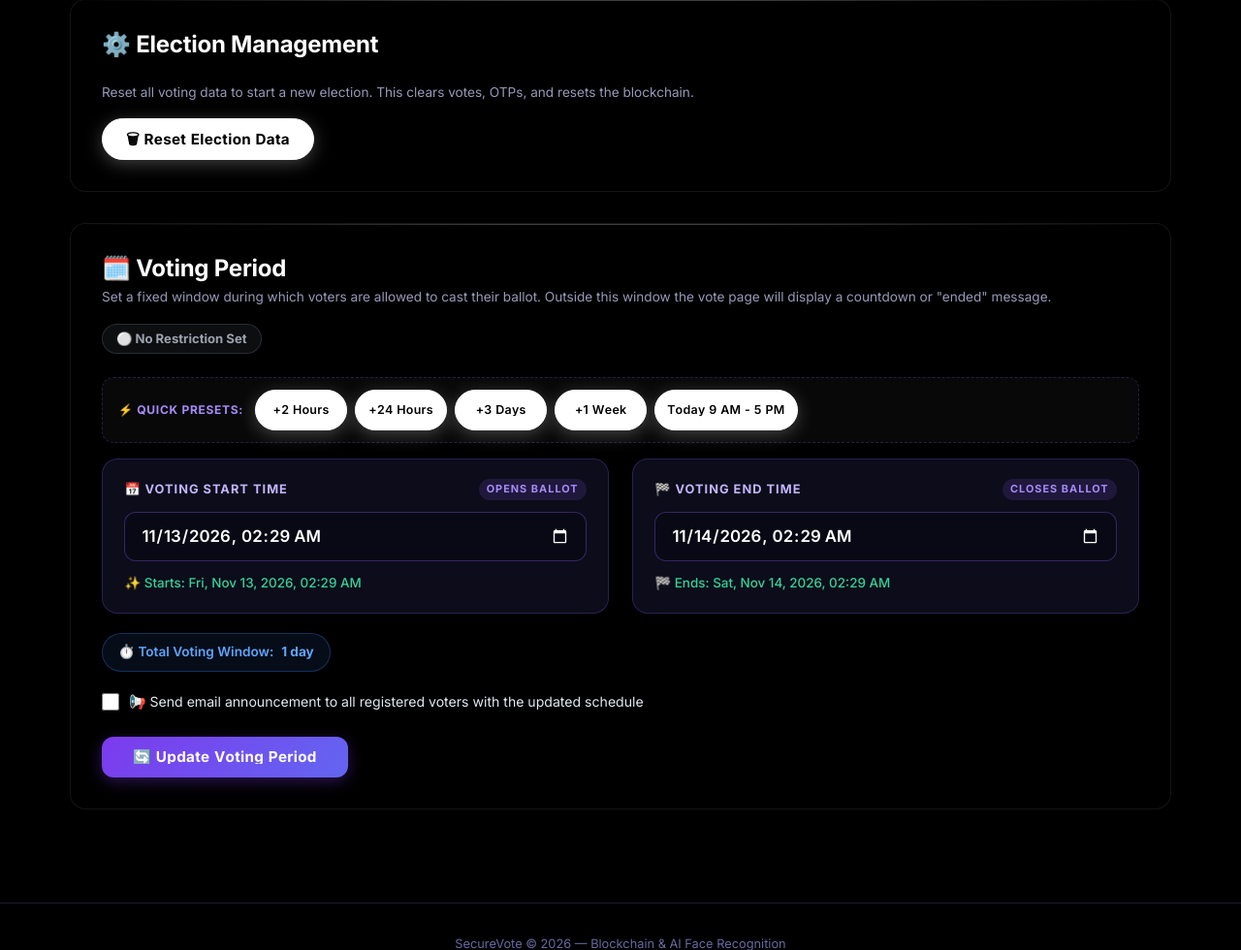
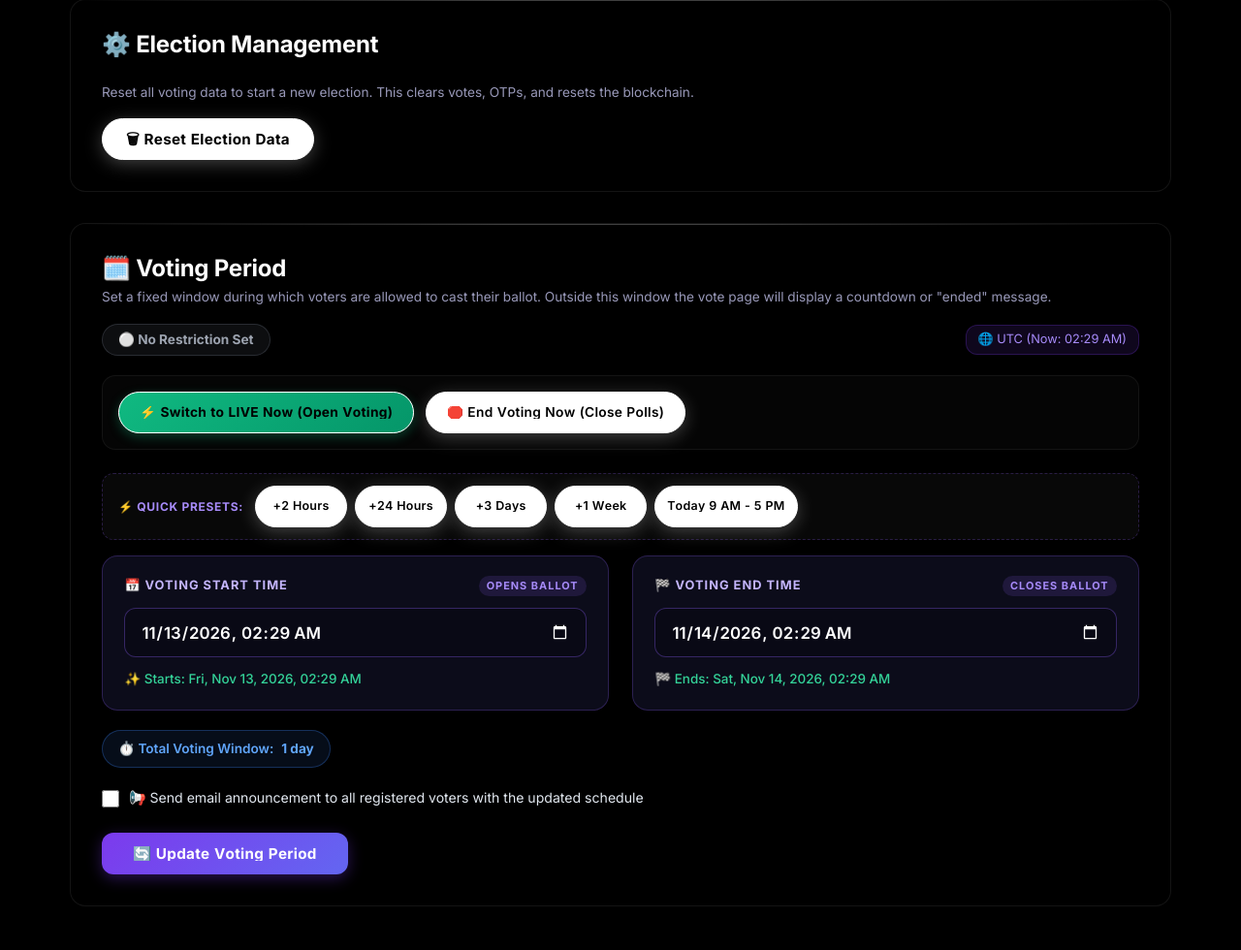
Before and after one commit to madhusudhanbalaji2003-ux/Online-voting-system-, a Flask app: page /admin/dashboard in a window 1280 px wide. Shown: the part 1265-2245 px from the top of the page at 97% size. Run offline with Flask 3, Linux system fonts and the light colour scheme; the visitor is signed in with stand-in values (Sample User, id 1); data comes from the database, SQL or seed files in the repository; both versions use the stored data as it was after the commit; parts of the project's set-up code (start-up, migrations or seed data) failed here and were passed over; some web fonts are replaced.

Commit message:
Fix voting period switching: resolve cloud UTC timezone mismatch, add instant Go Live and End Voting buttons, and clear stale past dates

```diff
--- a/app.py
+++ b/app.py
@@ -256,13 +256,19 @@ def init_db():
     except Exception:
         pass  # Column already exists
 
-    # Migrate: add voting_start / voting_end columns for time-period control
+    # Migrate: add voting_start / voting_end / client_tz_offset columns for time-period control
     for col in ("voting_start", "voting_end"):
         try:
             cursor.execute(f"ALTER TABLE elections ADD COLUMN {col} TEXT")
             conn.commit()
         except Exception:
             pass  # Column already exists
+
+    try:
+        cursor.execute("ALTER TABLE elections ADD COLUMN client_tz_offset INTEGER DEFAULT -330")
+        conn.commit()
+    except Exception:
+        pass
 
     # Create allowed_voters whitelist table (CSV import)
     cursor.executescript("""
@@ -485,22 +491,64 @@ def _auto_notify_voting_start(election_id):
     print(f"[Scheduler] Voting-start notifications sent: {sent} ok, {failed} failed.")
 
 
-def schedule_voting_start_job(election_id, start_dt):
+def get_election_time_context(election) -> Tuple[datetime, str]:
+    """
+    Return (current_now_in_election_tz, status) where status is:
+    'not_set' | 'scheduled' | 'active' | 'ended'
+
+    Resolves cloud server timezone offsets (e.g. Render UTC vs voter's local IST).
+    """
+    if not election:
+        return datetime.now(), "not_set"
+
+    vs = election["voting_start"]
+    ve = election["voting_end"]
+    if not vs or not ve:
+        return datetime.now(), "not_set"
+
+    tz_offset_min = -330  # Default to IST (UTC+5:30) if unset
+    try:
+        if "client_tz_offset" in election.keys() and election["client_tz_offset"] is not None:
+            tz_offset_min = int(election["client_tz_offset"])
+    except Exception:
+        pass
+
+    # JavaScript getTimezoneOffset(): IST is -330 min, so client_tz = UTC - (-330) = UTC + 330 (+5:30)
+    client_tz = timezone(timedelta(minutes=-tz_offset_min))
+    current_now = datetime.now(timezone.utc).astimezone(client_tz).replace(tzinfo=None)
+
+    try:
+        start_dt = datetime.fromisoformat(vs)
+        end_dt   = datetime.fromisoformat(ve)
+    except Exception:
+        return current_now, "not_set"
+
+    if current_now < start_dt:
+        return current_now, "scheduled"
+    elif current_now > end_dt:
+        return current_now, "ended"
+    else:
+        return current_now, "active"
+
+
+def schedule_voting_start_job(election_id, start_dt, tz_offset_min=-330):
     """Schedule (or re-schedule) the auto-notify job for this election."""
     job_id = f"voting_start_{election_id}"
-    # Remove existing job if any
     if _scheduler.get_job(job_id):
         _scheduler.remove_job(job_id)
-    # Only schedule if start_dt is in the future
-    if start_dt > datetime.now():
+
+    client_tz = timezone(timedelta(minutes=-tz_offset_min))
+    now_client = datetime.now(timezone.utc).astimezone(client_tz).replace(tzinfo=None)
+    if start_dt > now_client:
+        run_date = start_dt.replace(tzinfo=client_tz)
         _scheduler.add_job(
             _auto_notify_voting_start,
-            trigger=DateTrigger(run_date=start_dt),
+            trigger=DateTrigger(run_date=run_date),
             id=job_id,
             args=[election_id],
             replace_existing=True
         )
-        print(f"[Scheduler] Voting-start notification scheduled for {start_dt.isoformat()}")
+        print(f"[Scheduler] Voting-start notification scheduled for {start_dt.isoformat()} ({client_tz})")
     else:
         print(f"[Scheduler] start_dt is in the past — skipping auto-notify scheduling.")
 
@@ -964,15 +1012,9 @@ def index():
         if vs and ve:
             voting_start = vs
             voting_end   = ve
-            now = datetime.now()
-            start_dt = datetime.fromisoformat(vs)
-            end_dt   = datetime.fromisoformat(ve)
-            if now < start_dt:
-                voting_status = "scheduled"
-            elif now > end_dt:
-                voting_status = "ended"
-            else:
-                voting_status = "active"
+            _, voting_status = get_election_time_context(election)
+        else:
+            voting_status = "active"
 
     total_blocks = len(blockchain.chain)
     latest_block = blockchain.get_latest_block()
@@ -1458,24 +1500,19 @@ def vote():
             return redirect(url_for("index"))
 
         # ── Enforce voting time window ───────────────────────────────────────
-        now = datetime.now()
-        voting_start = election["voting_start"]
-        voting_end = election["voting_end"]
-        if voting_start and voting_end:
-            start_dt = datetime.fromisoformat(voting_start)
-            end_dt   = datetime.fromisoformat(voting_end)
-            if now < start_dt:
-                conn.close()
-                return redirect(url_for("voting_closed",
-                                        reason="not_started",
-                                        start=voting_start,
-                                        end=voting_end))
-            if now > end_dt:
-                conn.close()
-                return redirect(url_for("voting_closed",
-                                        reason="ended",
-                                        start=voting_start,
-                                        end=voting_end))
+        _, v_status = get_election_time_context(election)
+        if v_status == "scheduled":
+            conn.close()
+            return redirect(url_for("voting_closed",
+                                    reason="not_started",
+                                    start=election["voting_start"],
+                                    end=election["voting_end"]))
+        if v_status == "ended":
+            conn.close()
+            return redirect(url_for("voting_closed",
+                                    reason="ended",
+                                    start=election["voting_start"],
+                                    end=election["voting_end"]))
         # ─────────────────────────────────────────────────────────────────────
 
         candidates = conn.execute(
@@ -1506,18 +1543,13 @@ def vote():
         return jsonify({"success": False, "message": "Election is not active."}), 400
 
     # ── Enforce voting time window on POST too ───────────────────────────────
-    now = datetime.now()
-    voting_start = election["voting_start"]
-    voting_end   = election["voting_end"]
-    if voting_start and voting_end:
-        start_dt = datetime.fromisoformat(voting_start)
-        end_dt   = datetime.fromisoformat(voting_end)
-        if now < start_dt:
-            conn.close()
-            return jsonify({"success": False, "message": "Voting has not started yet."}), 403
-        if now > end_dt:
-            conn.close()
-            return jsonify({"success": False, "message": "The voting period has ended."}), 403
+    _, v_status_post = get_election_time_context(election)
+    if v_status_post == "scheduled":
+        conn.close()
+        return jsonify({"success": False, "message": "Voting has not started yet."}), 403
+    if v_status_post == "ended":
+        conn.close()
+        return jsonify({"success": False, "message": "The voting period has ended."}), 403
     # ─────────────────────────────────────────────────────────────────────────
 
     # Add vote to blockchain
@@ -1720,7 +1752,6 @@ def admin_dashboard():
 
     candidates = []
     vote_counts = {}
-    now = datetime.now()
     voting_status = "not_set"  # not_set | scheduled | active | ended
 
     if election:
@@ -1732,14 +1763,9 @@ def admin_dashboard():
         vs = election["voting_start"]
         ve = election["voting_end"]
         if vs and ve:
-            start_dt = datetime.fromisoformat(vs)
-            end_dt   = datetime.fromisoformat(ve)
-            if now < start_dt:
-                voting_status = "scheduled"
-            elif now > end_dt:
-                voting_status = "ended"
-            else:
-                voting_status = "active"
+            _, voting_status = get_election_time_context(election)
+        else:
+            voting_status = "not_set"
 
     conn.close()
     return render_template("admin/dashboard.html",
@@ -1803,14 +1829,47 @@ def admin_set_voting_period():
         return redirect(url_for("admin_dashboard"))
 
     action = request.form.get("action", "set")
+    try:
+        tz_offset_min = int(request.form.get("client_tz_offset", -330))
+    except Exception:
+        tz_offset_min = -330
+    client_tz = timezone(timedelta(minutes=-tz_offset_min))
+    now_client = datetime.now(timezone.utc).astimezone(client_tz).replace(tzinfo=None)
+
     if action == "clear":
         conn.execute(
-            "UPDATE elections SET voting_start = NULL, voting_end = NULL WHERE id = ?",
-            (election["id"],)
+            "UPDATE elections SET voting_start = NULL, voting_end = NULL, client_tz_offset = ? WHERE id = ?",
+            (tz_offset_min, election["id"])
         )
         conn.commit()
         conn.close()
-        flash("Voting time period cleared — voting is now unrestricted.", "warning")
+        flash("Voting time period cleared — voting is now UNRESTRICTED (anyone can vote anytime).", "warning")
+        return redirect(url_for("admin_dashboard"))
+
+    if action == "go_live":
+        # Immediately open voting for 24 hours from right now in client timezone
+        start_dt = now_client - timedelta(minutes=2)
+        end_dt   = now_client + timedelta(hours=24)
+        conn.execute(
+            "UPDATE elections SET voting_start = ?, voting_end = ?, client_tz_offset = ? WHERE id = ?",
+            (start_dt.isoformat(timespec="minutes"), end_dt.isoformat(timespec="minutes"), tz_offset_min, election["id"])
+        )
+        conn.commit()
+        conn.close()
+        flash(f"⚡ Voting has been switched to LIVE immediately! (Open until {end_dt.strftime('%d %b %Y %H:%M')})", "success")
+        return redirect(url_for("admin_dashboard"))
+
+    if action == "end_now":
+        # Immediately end voting (set end to 1 minute in the past)
+        start_val = election["voting_start"] or (now_client - timedelta(hours=1)).isoformat(timespec="minutes")
+        end_val   = (now_client - timedelta(minutes=1)).isoformat(timespec="minutes")
+        conn.execute(
+            "UPDATE elections SET voting_start = ?, voting_end = ?, client_tz_offset = ? WHERE id = ?",
+            (start_val, end_val, tz_offset_min, election["id"])
+        )
+        conn.commit()
+        conn.close()
+        flash("🛑 Voting officially CLOSED. The election has concluded and polls are locked.", "warning")
         return redirect(url_for("admin_dashboard"))
 
     voting_start = request.form.get("voting_start", "").strip()
@@ -1835,40 +1894,35 @@ def admin_set_voting_period():
         return redirect(url_for("admin_dashboard"))
 
     conn.execute(
-        "UPDATE elections SET voting_start = ?, voting_end = ? WHERE id = ?",
-        (start_dt.isoformat(timespec="minutes"), end_dt.isoformat(timespec="minutes"), election["id"])
+        "UPDATE elections SET voting_start = ?, voting_end = ?, client_tz_offset = ? WHERE id = ?",
+        (start_dt.isoformat(timespec="minutes"), end_dt.isoformat(timespec="minutes"), tz_offset_min, election["id"])
     )
     conn.commit()
 
-    # ── Always schedule the auto-notify job for voting start ─────────────────
-    schedule_voting_start_job(election["id"], start_dt)
+    # ── Schedule auto-notify job for voting start ─────────────────────────────
+    schedule_voting_start_job(election["id"], start_dt, tz_offset_min)
     # ─────────────────────────────────────────────────────────────────────────
 
-    # ── Optionally send announcement (schedule) emails immediately ───────────
+    # ── Optionally send announcement emails in background ────────────────────
     notify = request.form.get("notify_voters", "")
-    sent_count = 0
-    failed_count = 0
     if notify == "1":
         voters = conn.execute("SELECT name, email FROM voters").fetchall()
         election_title = election["title"]
-        for v in voters:
-            ok = send_announcement_email(v["email"], v["name"], election_title, start_dt, end_dt)
-            if ok:
-                sent_count += 1
-            else:
-                failed_count += 1
-        if voters:
-            flash(
-                f"Voting period set & announcements sent to {sent_count} voter(s)" +
-                (f" ({failed_count} failed)." if failed_count else "."),
-                "success"
-            )
+        import threading
+        def _bg_notify(vlist, title, s_dt, e_dt):
+            for v in vlist:
+                send_announcement_email(v["email"], v["name"], title, s_dt, e_dt)
+        threading.Thread(target=_bg_notify, args=(voters, election_title, start_dt, end_dt), daemon=True).start()
+        flash(f"Voting period set! Announcement emails are being sent to {len(voters)} voter(s).", "success")
+    else:
+        if now_client < start_dt:
+            st_text = "Scheduled — Opens at " + start_dt.strftime('%d %b %Y %H:%M')
+        elif now_client > end_dt:
+            st_text = "Ended"
         else:
-            flash("Voting period set. No registered voters found to notify.", "warning")
-    else:
+            st_text = "LIVE NOW"
         flash(
-            f"Voting period set: {start_dt.strftime('%d %b %Y %H:%M')} → {end_dt.strftime('%d %b %Y %H:%M')}. "
-            f"Auto-notification scheduled for voting start.",
+            f"Voting period updated: {start_dt.strftime('%d %b %Y %H:%M')} → {end_dt.strftime('%d %b %Y %H:%M')} ({st_text}).",
             "success"
         )
     # ─────────────────────────────────────────────────────────────────────────
--- a/templates/admin/dashboard.html
+++ b/templates/admin/dashboard.html
@@ -304,23 +304,23 @@
         </div>
 
         {% if election %}
-        <!-- Current status badge -->
-        <div style="display:flex;align-items:center;gap:1rem;flex-wrap:wrap;margin-bottom:1.5rem;">
+        <!-- Current status badge and timezone indicator -->
+        <div style="display:flex;align-items:center;gap:0.75rem;flex-wrap:wrap;margin-bottom:1.25rem;">
             {% if voting_status == 'active' %}
-            <span id="vs-badge" style="background:rgba(16,185,129,0.15);color:#10b981;border:1px solid rgba(16,185,129,0.4);padding:4px 14px;border-radius:20px;font-size:0.82rem;font-weight:700;display:inline-flex;align-items:center;gap:6px;">
+            <span id="vs-badge" style="background:rgba(16,185,129,0.15);color:#10b981;border:1px solid rgba(16,185,129,0.4);padding:5px 16px;border-radius:20px;font-size:0.85rem;font-weight:700;display:inline-flex;align-items:center;gap:6px;">
                 <span class="vs-pulse" style="width:8px;height:8px;border-radius:50%;background:#10b981;display:inline-block;animation:pulse 1.2s infinite;"></span>
                 LIVE — Voting Active
             </span>
             {% elif voting_status == 'scheduled' %}
-            <span id="vs-badge" style="background:rgba(245,158,11,0.13);color:#f59e0b;border:1px solid rgba(245,158,11,0.4);padding:4px 14px;border-radius:20px;font-size:0.82rem;font-weight:700;">
+            <span id="vs-badge" style="background:rgba(245,158,11,0.13);color:#f59e0b;border:1px solid rgba(245,158,11,0.4);padding:5px 16px;border-radius:20px;font-size:0.85rem;font-weight:700;">
                 ⏳ Scheduled — Not Started Yet
             </span>
             {% elif voting_status == 'ended' %}
-            <span id="vs-badge" style="background:rgba(239,68,68,0.12);color:#f87171;border:1px solid rgba(239,68,68,0.3);padding:4px 14px;border-radius:20px;font-size:0.82rem;font-weight:700;">
+            <span id="vs-badge" style="background:rgba(239,68,68,0.12);color:#f87171;border:1px solid rgba(239,68,68,0.3);padding:5px 16px;border-radius:20px;font-size:0.85rem;font-weight:700;">
                 🔴 Voting Period Ended
             </span>
             {% else %}
-            <span id="vs-badge" style="background:rgba(107,114,128,0.12);color:#9ca3af;border:1px solid rgba(107,114,128,0.3);padding:4px 14px;border-radius:20px;font-size:0.82rem;font-weight:700;">
+            <span id="vs-badge" style="background:rgba(107,114,128,0.12);color:#9ca3af;border:1px solid rgba(107,114,128,0.3);padding:5px 16px;border-radius:20px;font-size:0.85rem;font-weight:700;">
                 ⚪ No Restriction Set
             </span>
             {% endif %}
@@ -330,11 +330,28 @@
                 {{ election['voting_start'][:16].replace('T',' ') }} &rarr; {{ election['voting_end'][:16].replace('T',' ') }}
             </span>
             {% endif %}
+
+            <span id="tz-pill" style="margin-left:auto;color:#a78bfa;font-size:0.8rem;background:rgba(124,58,237,0.12);padding:4px 12px;border-radius:12px;border:1px solid rgba(124,58,237,0.25);">
+                🌐 Syncing timezone...
+            </span>
+        </div>
+
+        <!-- Instant Switch Controls -->
+        <div style="display:flex;gap:0.75rem;flex-wrap:wrap;margin-bottom:1.5rem;padding:1rem;background:rgba(255,255,255,0.02);border:1px solid rgba(255,255,255,0.06);border-radius:14px;">
+            <button type="button" onclick="quickAction('go_live')"
+                    style="background:linear-gradient(135deg,#10b981,#059669);color:#ffffff;border:none;padding:0.7rem 1.3rem;border-radius:10px;font-size:0.86rem;font-weight:700;display:inline-flex;align-items:center;gap:6px;cursor:pointer;box-shadow:0 4px 12px rgba(16,185,129,0.3);transition:transform 0.15s ease;">
+                ⚡ Switch to LIVE Now (Open Voting)
+            </button>
+            <button type="button" onclick="quickAction('end_now')"
+                    style="background:rgba(239,68,68,0.12);border:1px solid rgba(239,68,68,0.4);color:#f87171;padding:0.7rem 1.3rem;border-radius:10px;font-size:0.86rem;font-weight:600;display:inline-flex;align-items:center;gap:6px;cursor:pointer;transition:transform 0.15s ease;">
+                🛑 End Voting Now (Close Polls)
+            </button>
         </div>
 
         <!-- Set period form -->
         <form action="{{ url_for('admin_set_voting_period') }}" method="POST" id="votingPeriodForm" class="vp-card-body">
-            <input type="hidden" name="action" value="set">
+            <input type="hidden" name="action" id="vpFormAction" value="set">
+            <input type="hidden" name="client_tz_offset" id="client_tz_offset" value="-330">
 
             <!-- Presets Bar -->
             <div class="vp-presets-bar">
@@ -433,16 +450,35 @@
   function confirmForm(form) {
     return confirm(form.dataset.confirm || 'Are you sure?');
   }
+  function quickAction(actionName) {
+    var form = document.getElementById('votingPeriodForm');
+    if (!form) return;
+    if (actionName === 'end_now' && !confirm('Are you sure you want to end voting now? Polls will close immediately.')) {
+      return;
+    }
+    document.getElementById('vpFormAction').value = actionName;
+    document.getElementById('client_tz_offset').value = new Date().getTimezoneOffset();
+    document.getElementById('voting_start').required = false;
+    document.getElementById('voting_end').required = false;
+    form.submit();
+  }
+
   function clearPeriod() {
     if (!confirm('Clear the voting period? Voting will become unrestricted.')) return;
     var form = document.getElementById('votingPeriodForm');
-    form.querySelector('[name="action"]').value = 'clear';
+    document.getElementById('vpFormAction').value = 'clear';
+    document.getElementById('client_tz_offset').value = new Date().getTimezoneOffset();
+    document.getElementById('voting_start').required = false;
+    document.getElementById('voting_end').required = false;
     document.getElementById('voting_start').value = '';
     document.getElementById('voting_end').value = '';
     form.submit();
   }
   document.getElementById('votingPeriodForm') &&
     document.getElementById('votingPeriodForm').addEventListener('submit', function(e) {
+      document.getElementById('client_tz_offset').value = new Date().getTimezoneOffset();
+      var act = document.getElementById('vpFormAction').value;
+      if (act !== 'set') return;
       var s  = document.getElementById('voting_start').value;
       var en = document.getElementById('voting_end').value;
       if (!s || !en) {
@@ -559,8 +595,23 @@
     vpUpdatePreview();
   }
 
-  // Initialize previews on page load
+  // Initialize previews and timezone on page load
   document.addEventListener('DOMContentLoaded', function() {
+    var tzOffset = new Date().getTimezoneOffset();
+    var tzInput = document.getElementById('client_tz_offset');
+    if (tzInput) tzInput.value = tzOffset;
+
+    var tzPill = document.getElementById('tz-pill');
+    if (tzPill) {
+      try {
+        var userTz = Intl.DateTimeFormat().resolvedOptions().timeZone || 'Local';
+        var nowStr = new Date().toLocaleTimeString([], { hour: '2-digit', minute: '2-digit', hour12: true });
+        tzPill.textContent = '🌐 ' + userTz + ' (Now: ' + nowStr + ')';
+      } catch (e) {
+        tzPill.textContent = '🌐 Local Timezone Synced';
+      }
+    }
+
     var sInput = document.getElementById('voting_start');
     var eInput = document.getElementById('voting_end');
     if (sInput && (!sInput.value || !eInput.value)) {
```
Also changed, not shown: database.db.
